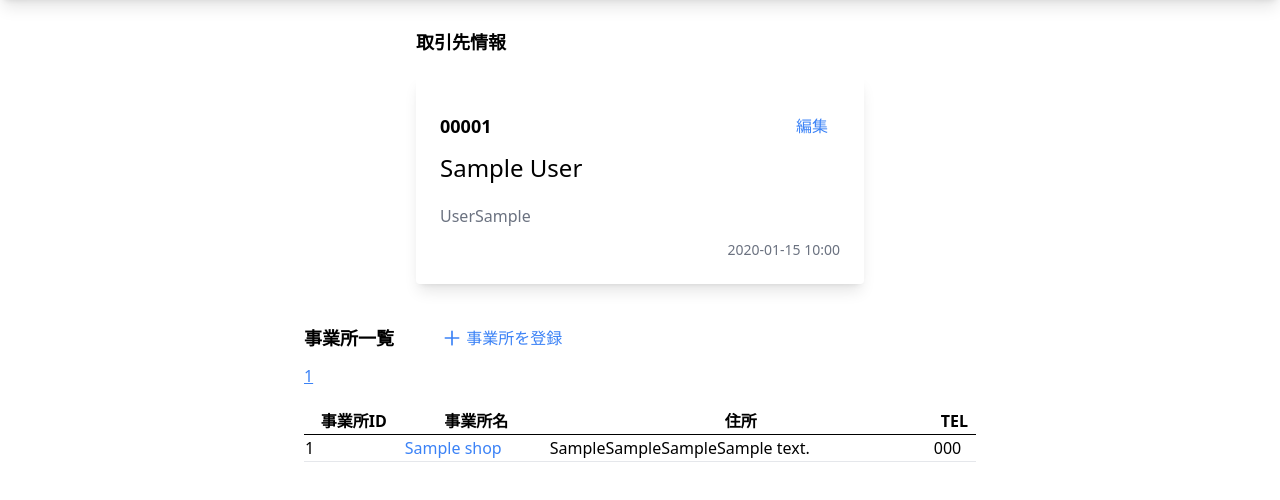
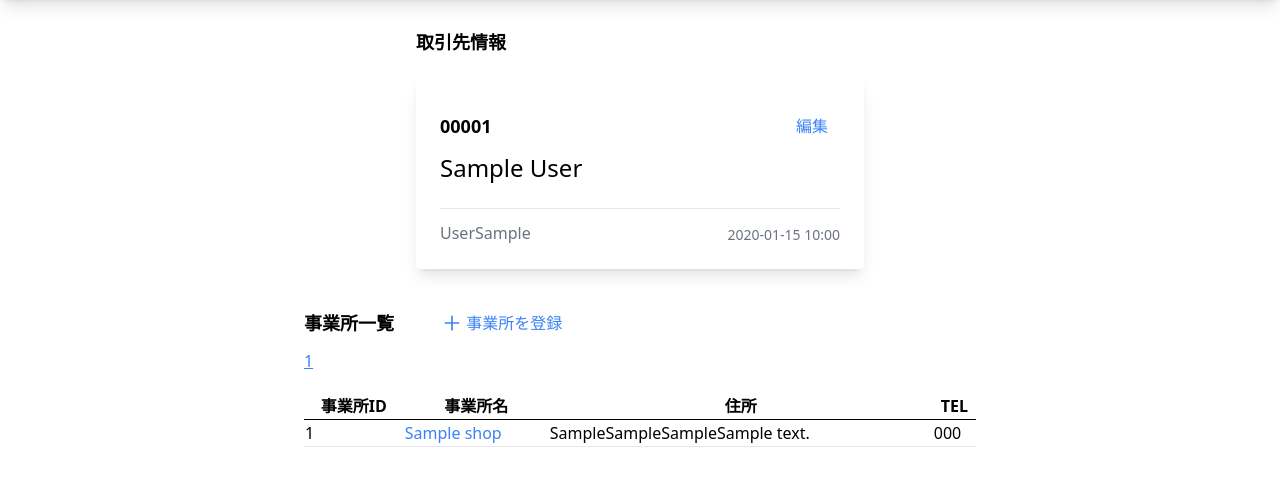
Before and after one commit to hayamakazuyuki/fas, a Flask app: page /customer/1 in a window 1280 px wide. Shown: the part 81-581 px from the top of the page. Run offline with Flask 2, Linux system fonts and the light colour scheme; a user stored in the database is signed in; tables that the repository leaves empty hold one stand-in row (values such as "Sample post"); some libraries are stand-ins or nearby versions.

Commit message:
flask: customer view updated

```diff
--- a/flask/app/templates/customer/profile.html
+++ b/flask/app/templates/customer/profile.html
@@ -14,8 +14,11 @@
             </p>
         </div>
         <p class="text-2xl">{{ customer.name }}</p>
-        <p class="text-gray-500 mt-5">{{ customer.sales.last_name or '' }}{{ customer.sales.first_name or '' }}</p>
-        <p class="mt-3 text-gray-500 text-sm text-right">{{ customer.registered_at.strftime('%Y-%m-%d %H:%M') if customer.registered_at else ''  }}</p>
+        <hr class="mt-6 mb-3">
+        <div class="flex justify-between">
+            <p class="text-gray-500">{{ customer.sales.last_name or '' }}{{ customer.sales.first_name or '' }}</p>
+            <p class="text-gray-500 text-sm text-right self-end">{{ customer.registered_at.strftime('%Y-%m-%d %H:%M') if customer.registered_at else ''  }}</p>
+        </div>
     </div>
 </div>
 
--- a/shipping/app/models.py
+++ b/shipping/app/models.py
@@ -36,6 +36,7 @@ class Product(db.Model):
     thickness = db.Column(db.Float)
     qty = db.Column(db.Integer)
     size = db.Column(db.String(100))
+    shipper = db.Column(db.Boolean, nullable=True)
     orders = db.relationship('ProductOrder', backref=db.backref('product', lazy=True))
 
 
--- a/shipping/app/views.py
+++ b/shipping/app/views.py
@@ -3,7 +3,7 @@ from flask import Blueprint, render_template, request, flash, redirect, url_for,
 from flask_login import login_required, current_user
 from datetime import datetime, timezone, timedelta
 from io import StringIO
-from sqlalchemy import or_
+from sqlalchemy import or_, not_
 
 import csv
 
@@ -50,9 +50,7 @@ def index(dl=None):
     # get orders
     if shipper == 5388:
         orders = ProductOrder.query.filter(ProductOrder.item != 901)\
-            .filter(ProductOrder.item != 602).filter(ProductOrder.item != 603).filter(ProductOrder.item != 604)\
-            .filter(ProductOrder.item != 622).filter(ProductOrder.item != 642).filter(ProductOrder.item != 680)\
-            .filter(ProductOrder.delivery_check.is_(None)).all()
+            .filter(ProductOrder.product.has(shipper=True)).filter(ProductOrder.delivery_check.is_(None)).all()
 
         if dl == 'csv':
 
```
